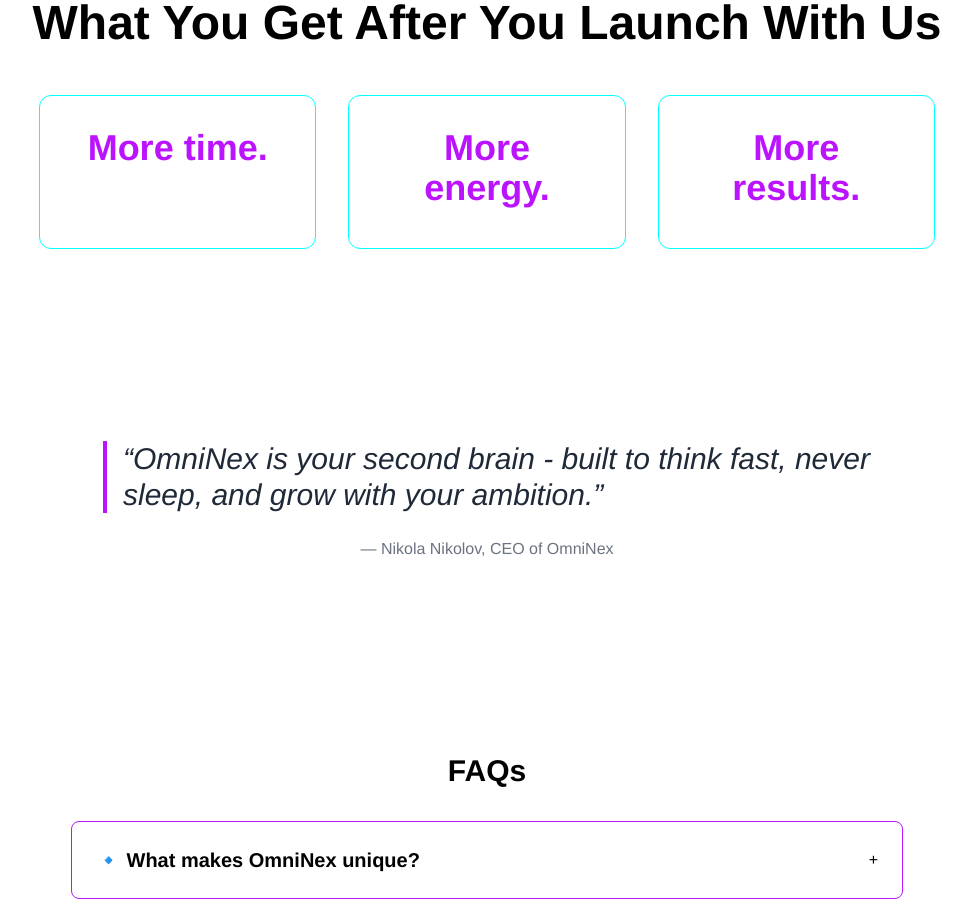
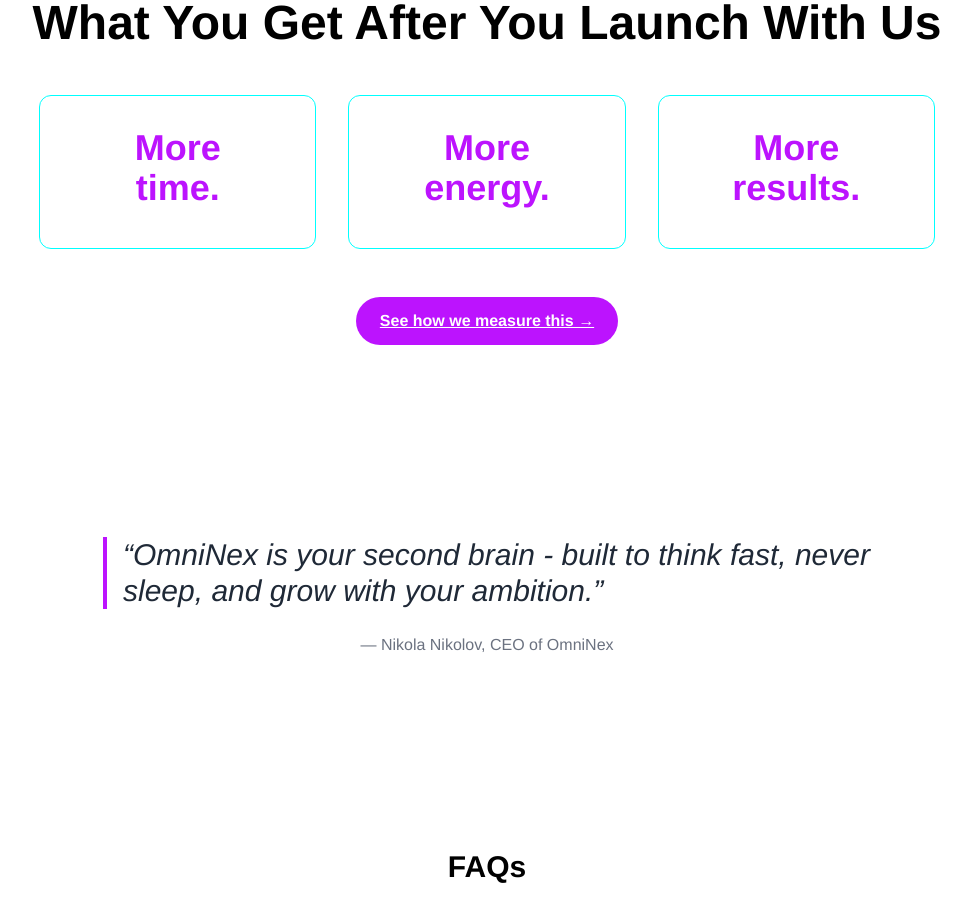
Before and after one commit to Kalcho8233/OmniNexAIWebsite, a Next.js app: page / in a window 1280 px wide. Shown: the part 3120-4035 px from the top of the page, without its empty margins (153-1124 px from the left). Built offline with nearby package versions, Linux system fonts and the light colour scheme.

Commit message:
Update StatsSection.jsx

```diff
--- a/components/StatsSection.jsx
+++ b/components/StatsSection.jsx
@@ -1,7 +1,7 @@
 import { motion } from 'framer-motion';
 
 const stats = [
-  { value: 'More time.' },
+  { value: 'More\n time.' },
   { value: 'More energy.' },
   { value: 'More results.' }
 ];
@@ -14,7 +14,7 @@ const Card = ({ value, label, delay = 0 }) => (
     transition={{ delay, duration: 0.5 }}
     viewport={{ once: true }}
   >
-    <div className="text-neonPurple text-3xl md:text-4xl font-bold mb-2">{value}</div>
+    <div className="whitespace-pre-line text-neonPurple text-3xl md:text-4xl font-bold mb-2 text-center">{value}</div>
     <div className="text-gray-900 text-lg md:text-xl">{label}</div>
   </motion.div>
 );
@@ -46,6 +46,16 @@ export default function StatsSection() {
           <Card key={i} {...s} delay={i * 0.05} />
         ))}
       </div>
+
+      {/* CTA Button */}
+      <div className="mt-12">
+        <a
+          href="/about#results"
+          className="inline-block bg-neonPurple text-white font-semibold px-6 py-3 rounded-full hover:shadow-[0_0_10px_#c084fc] transition"
+        >
+          See how we measure this →
+        </a>
+      </div>
     </section>
   );
 }
```
